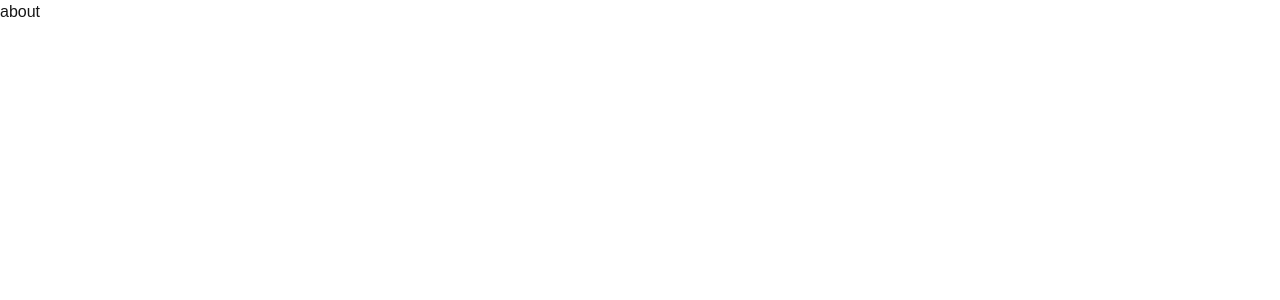
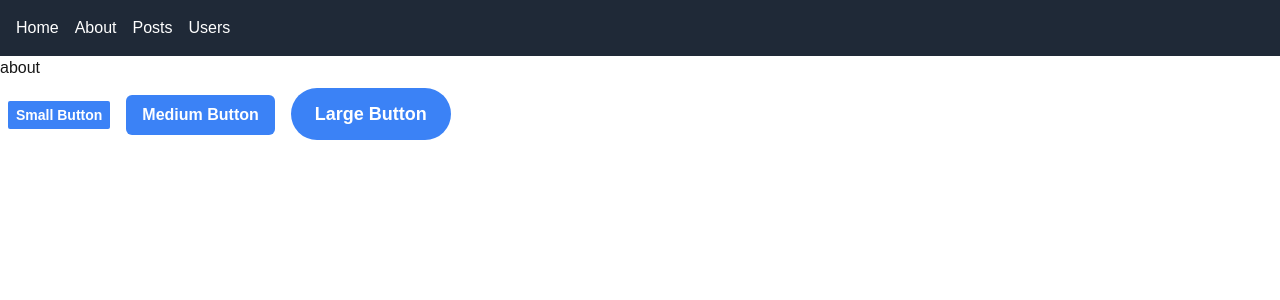
Before and after one commit to LeGabriel254/alx-project-0x02-setup, a Next.js app in the folder alx-project-0x02/: page /about in a window 1280 px wide. Shown: the top 300 px of the page. Built offline with nearby package versions, Linux system fonts and the light colour scheme.

Commit message:
Initial commit

```diff
--- a/alx-project-0x02/components/layout/Header.tsx
+++ b/alx-project-0x02/components/layout/Header.tsx
@@ -1,7 +1,7 @@
 import React from 'react';
 import Link from 'next/link';
 
-const Header: React.FC = () => {
+export const Header: React.FC = () => {
     return (
         <header className="bg-gray-800 p-4">
             <nav className="container mx-auto">
--- a/alx-project-0x02/pages/about.tsx
+++ b/alx-project-0x02/pages/about.tsx
@@ -1,8 +1,19 @@
 import React from 'react'
+import Button from '@/components/common/Button';
+import  Header from "@/components/layout/Header";
+
 
 const about:React.FC = () => {
   return (
-    <h1>about</h1>
+    <div>
+      <Header />
+ <h1>about</h1>
+
+<Button size="small" shape="rounded-sm">Small Button</Button>
+<Button size="medium" shape="rounded-md">Medium Button</Button>
+<Button size="large" shape="rounded-full">Large Button</Button>
+    </div>
+
   )
 }
 
--- a/alx-project-0x02/pages/index.tsx
+++ b/alx-project-0x02/pages/index.tsx
@@ -1,6 +1,5 @@
 import Image from "next/image";
 import { Geist, Geist_Mono } from "next/font/google";
-import  Header from "@/components/layout/Header";
 import Card from "@/components/common/Card";
 import PostModal from "@/components/common/PostModal";
 
@@ -19,7 +18,7 @@
     <div
       className={`${geistSans.variable} ${geistMono.variable} grid grid-rows-[20px_1fr_20px] items-center justify-items-center min-h-screen p-8 pb-20 gap-16 sm:p-20 font-[family-name:var(--font-geist-sans)]`}
     >
-      <Header />
+
       <Card />
       <PostModal />
       <h1>Welcome to our page</h1>
```
